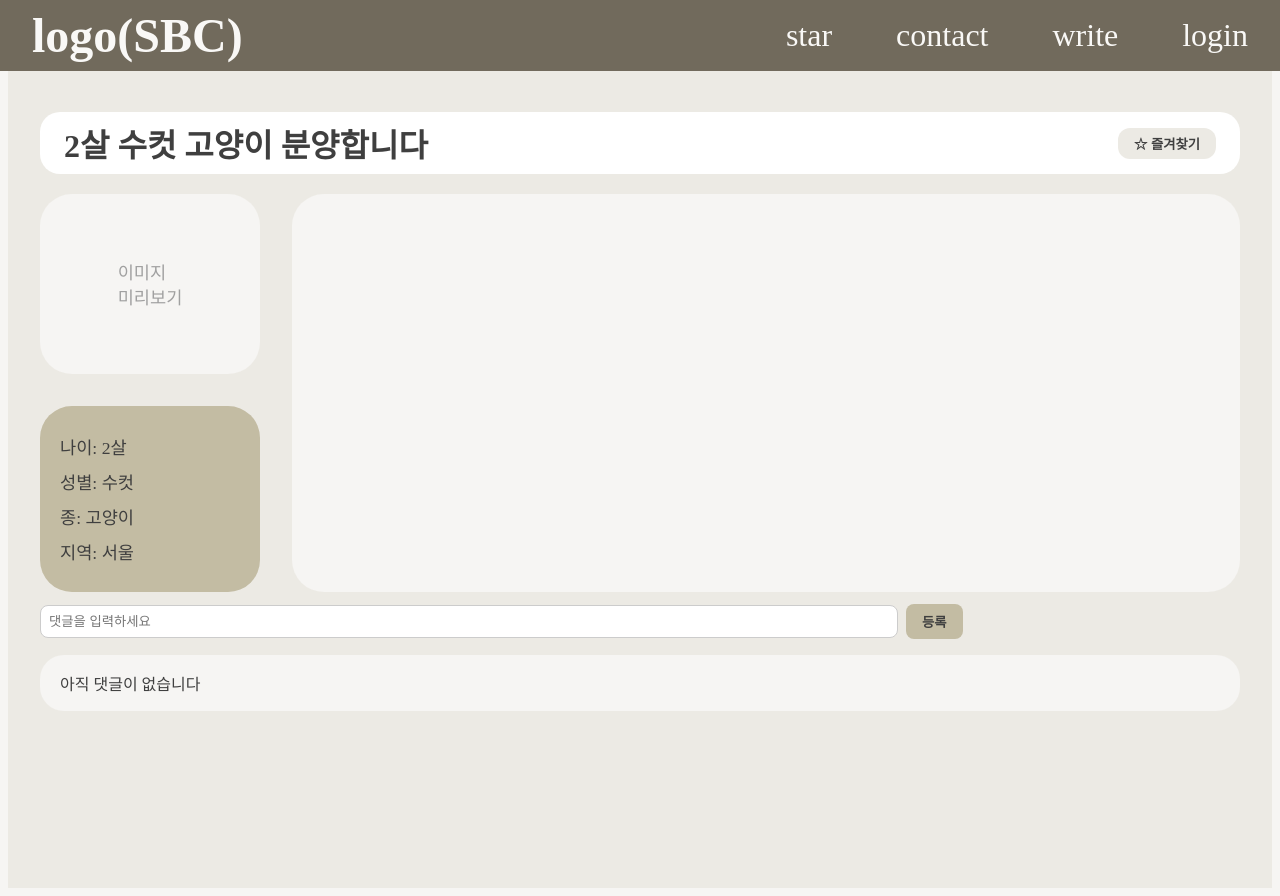
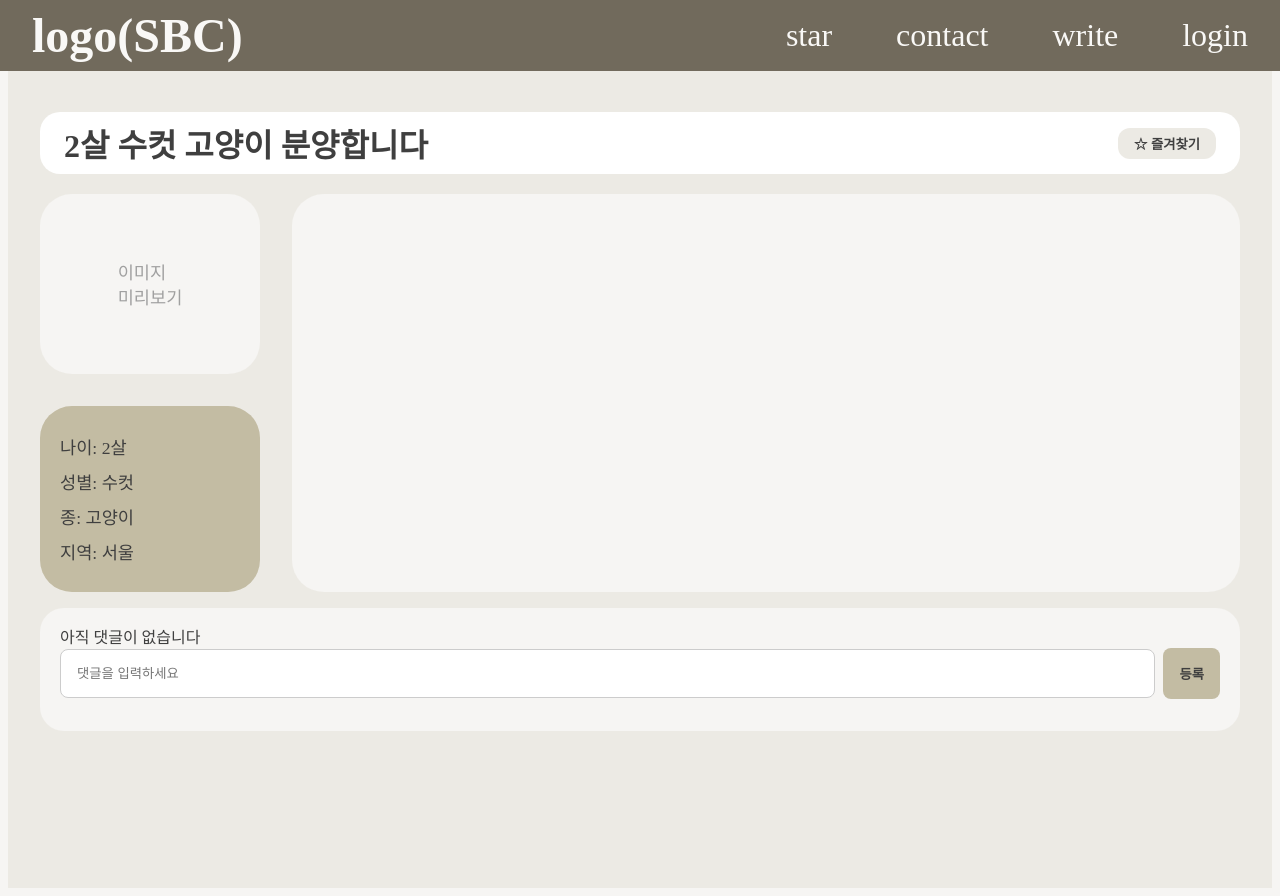
Before and after one commit to InhaH-A-Team/InhaH-A-Team, a React (Vite) app: page /details/1 in a window 1280 px wide. Built offline with nearby package versions, Linux system fonts and the light colour scheme; a web font is replaced by a local one.

Commit message:
댓글창 디자인 수정

```diff
--- a/src/components/CommentForm.css
+++ b/src/components/CommentForm.css
@@ -2,18 +2,21 @@
   margin-bottom: 16px;
   display: flex;
   align-items: center;
+  max-width: 100%;
 }
 
 .comment-input {
-  padding: 8px;
+  padding: 16px;
   border-radius: 8px;
   border: 1px solid #ccc;
-  width: 70%;
+  width: 90%;
+  flex: 1;
+  min-width: 0;
 }
 
 .comment-submit-btn {
   margin-left: 8px;
-  padding: 8px 16px;
+  padding: 16px 16px;
   border-radius: 8px;
   background: #C3BCA3;
   color: #3F3F3F;
--- a/src/components/CommentList.css
+++ b/src/components/CommentList.css
@@ -12,13 +12,20 @@
   background: #C3BCA3;
 }
 
+/* 삭제 버튼 기본 색상 */
 .comment-delete-btn {
   position: absolute;
   right: 16px;
   top: 16px;
   background: none;
   border: none;
-  color: #C3BCA3;
+  color: #3f3f3f;
   cursor: pointer;
   font-weight: bold;
+  transition: color 0.2s;
 }
+
+/* 댓글이 hover일 때 삭제 버튼만 흰색으로 */
+.details-comment:hover .comment-delete-btn {
+  color: #fff;
+}
--- a/src/pages/Details.css
+++ b/src/pages/Details.css
@@ -99,6 +99,13 @@
   margin-top: 16px;
 }
 
+.comment-form {
+  max-width: 100%;
+  width: 100%;
+  margin: 0 auto;
+  box-sizing: border-box;
+}
+
 .details-comment {
   background: #F6F5F3;
   border-radius: 24px;
--- a/src/pages/Details.jsx
+++ b/src/pages/Details.jsx
@@ -80,15 +80,16 @@ function Details() {
             {/* 본문 내용이 들어갑니다 */}
           </div>
         </div>
-        {/* 댓글 입력 폼 */}
-        <CommentForm onAdd={handleAddComment} />
         <div className="comments-box">
           {comments.length === 0 ? (
             <div className="no-comments">아직 댓글이 없습니다</div>
           ) : (
             <CommentList comments={comments} onDelete={handleDeleteComment} />
           )}
+          {/* 댓글 입력 폼을 리스트 아래로 이동 */}
+          <CommentForm onAdd={handleAddComment} />
         </div>
+
       </div>
     </div>
   );
```
